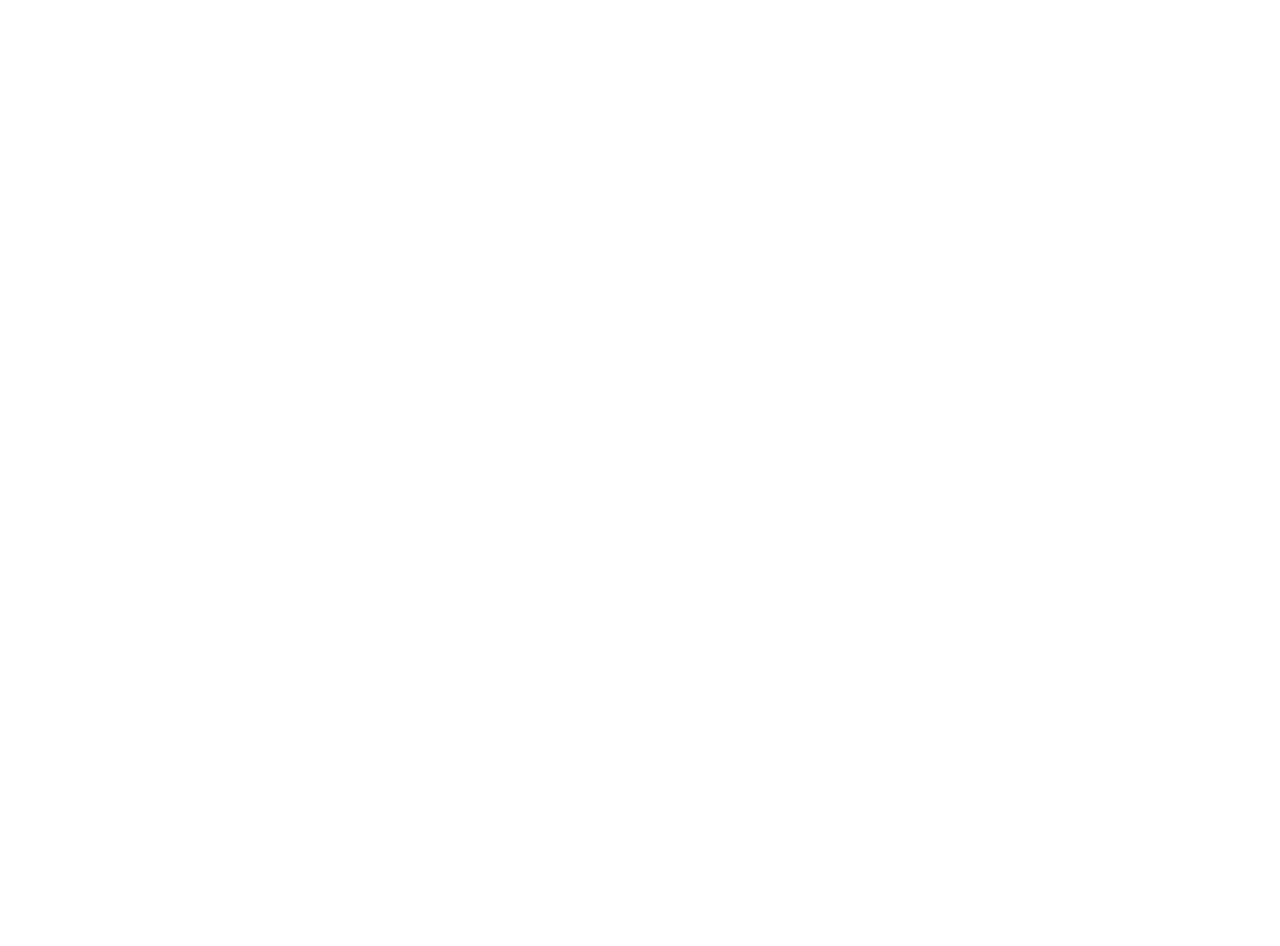
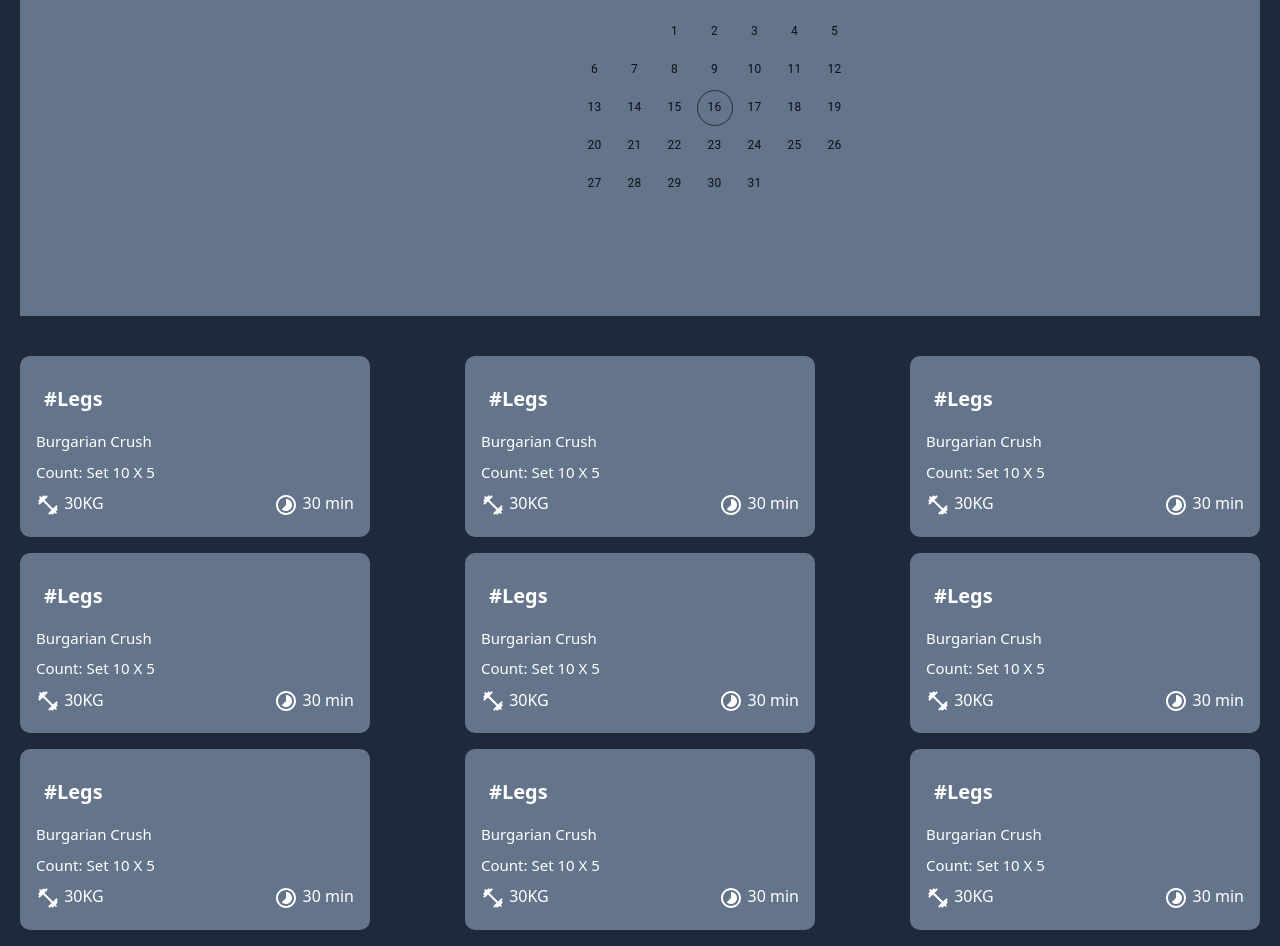
Before and after one commit to BRYOOH/Fitness-app, a React (Create React App) app in the folder Client/: page /workouts in a window 1280 px wide. Shown: the part 180-1126 px from the top of the page. Before the commit the page ends 800 px from the top, so only its background shows below. Built offline with nearby package versions, Linux system fonts and the light colour scheme.

Commit message:
gymCard: addWorkouts

```diff
--- a/Client/src/Pages/Workouts.jsx
+++ b/Client/src/Pages/Workouts.jsx
@@ -1,6 +1,23 @@
+import GymRoutine from "../Components/GymRoutine"
+import {LocalizationProvider} from "@mui/x-date-pickers/LocalizationProvider"
+import {AdapterDayjs} from "@mui/x-date-pickers/AdapterDayjs"
+import {DateCalendar} from "@mui/x-date-pickers/DateCalendar"
 const Workouts = () => {
   return (
-    <div>Workouts</div>
+    <div className="h-full flex items-center flex-wrap gap-10 text-white py-4 px-5">
+      <div className="flex flex-[1] h-[400px] w-[350px] flex-wrap bg-slate-500">
+        <h1 className="font-bold text-[20px] p-5 text-tertiary">Pick a date</h1>
+        <LocalizationProvider dateAdapter={AdapterDayjs}>
+          <DateCalendar className="text-tertiary uppercase"/>
+        </LocalizationProvider>
+        </div>
+      <div className="flex flex-[1] gap-4 flex-wrap">
+        <GymRoutine/>
+        <GymRoutine/>
+        <GymRoutine/>
+
+      </div>
+    </div>
   )
 }
 
```
Also changed, not shown: Client/src/Components/GymRoutine.jsx (line endings or trailing spaces).
